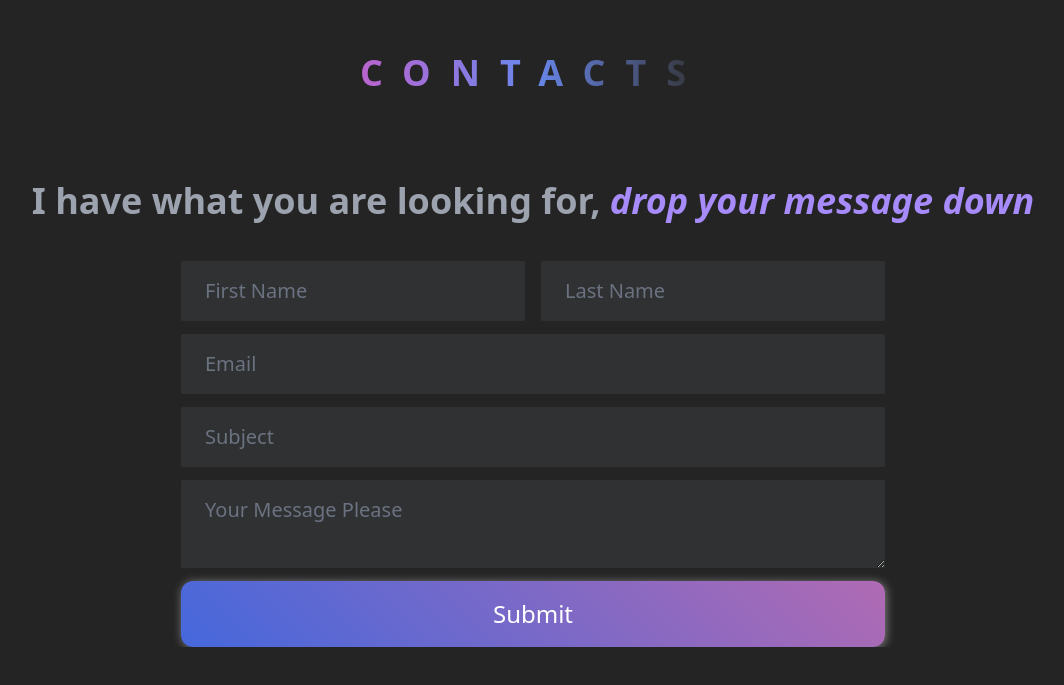
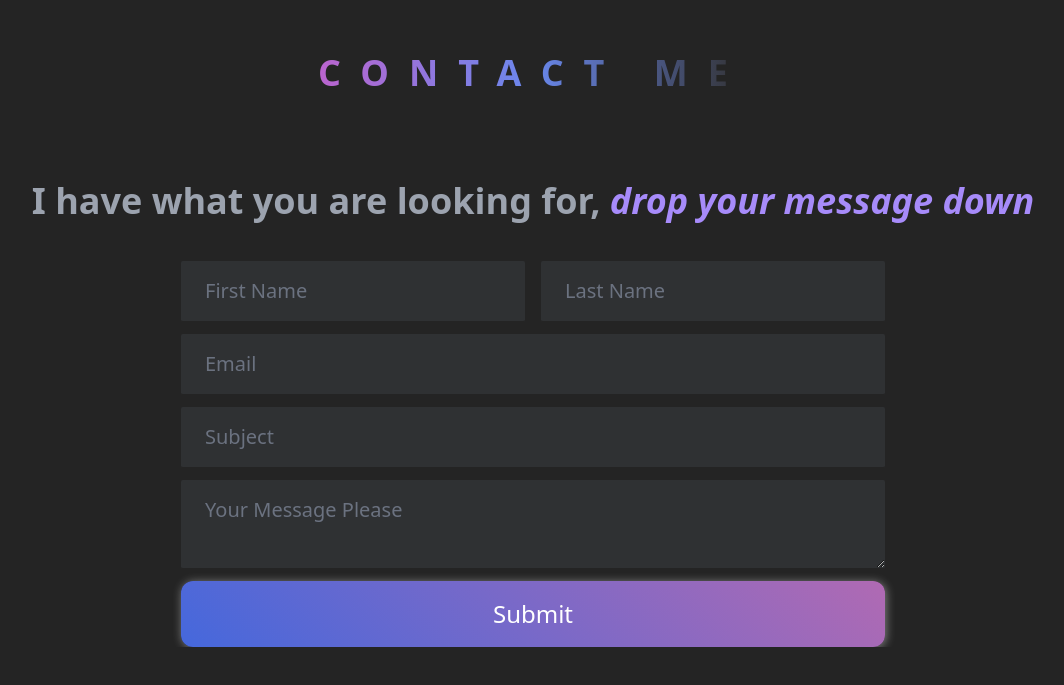
Before and after one commit to joffreynk/joffrey-s-portfolio, a Next.js app: page / in a window 1280 px wide. Shown: the part 7472-8157 px from the top of the page, without its empty margins (107-1171 px from the left). Built offline with nearby package versions, Linux system fonts and the light colour scheme.

Commit message:
change contact section

```diff
--- a/components/Contacts.js
+++ b/components/Contacts.js
@@ -25,7 +25,7 @@ function Contacts() {
 
   return (
     <div className='mb-16 relative flex flex-col overflow-hidden text-left md:flex-row max-w-4/5 justify-evenly mx-auto items-center z-0'>
-    <h3 className={`absolute top-20 font-bold ${styles.headertext} uppercase tracking-[10px] es:tracking-[15px] sm:tracking-[20px] text-gray-500 text-4xl`}>Contacts</h3>
+    <h3 className={`absolute top-20 font-bold ${styles.headertext} uppercase tracking-[10px] es:tracking-[15px] sm:tracking-[20px] text-gray-500 text-4xl`}>Contact me</h3>
     <div className='flex flex-col space-y-10 mt-52'>
       <h4 className='text-4xl font-semibold text-center text-gray-400 p-5 md:p-0'>I have what you are looking for{', '}
         <span className='italic text-violet-400'>drop your message  down</span>
```
